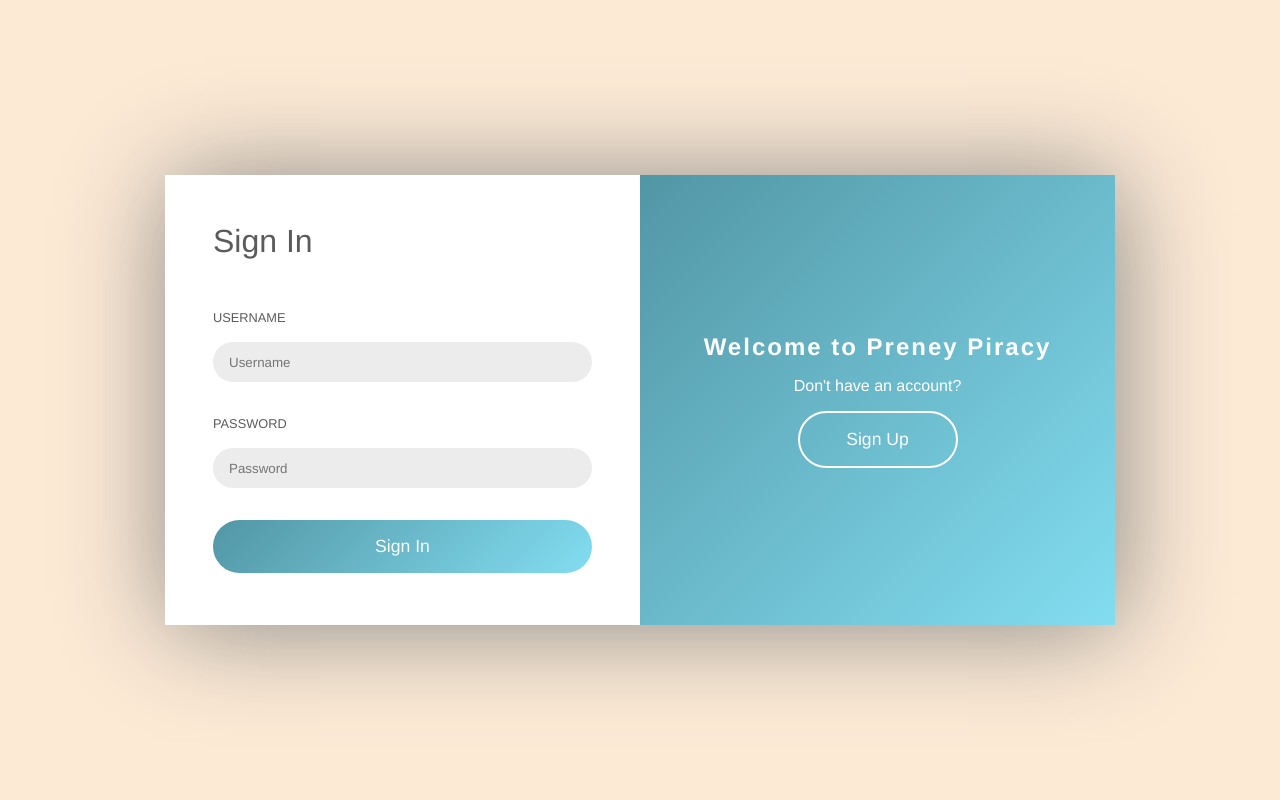
After one commit to akashrandhawa00/preney-piracy, a PHP site: page /login.html in a window 1280 px wide. The commit adds this page. Run offline with PHP 8.4, Linux system fonts and the light colour scheme.

Commit message:
Updated Login Page

```diff
--- a/global_css.css
+++ b/global_css.css
@@ -9,7 +9,7 @@
     margin: 0;
     padding: 0;
     box-sizing: border-box;
-    border: 1px solid orange;
+    /* border: 2px solid rgb(0, 255, 64); */
     font-family: helvetica;
 }
 
--- a/index.html
+++ b/index.html
@@ -36,7 +36,7 @@
         <a href="/contact.html"><button>Contact Us</button></a>
     </section>
     <footer class="footer">
-        <p>® Computer Science Hub</p>
+        <p>Preney Piracy</p>
         <div class="footer-links">
             <a href="facebook.com" class="fa fa-facebook"></a>
             <a href="twitter.com" class="fa fa-twitter"></a>
--- /dev/null
+++ b/login.css
@@ -0,0 +1,92 @@
+:root{
+    --color-1: 165,117,72;
+    --color-2:252,215,173;
+    --color-3:246,194,139;
+    --color-4:82,150,165;
+    --color-5:130,221,240;
+}
+
+body {
+    height: 100dvh;
+    display: flex;
+    align-items: center;
+    justify-content: center;
+    background-color: rgba(var(--color-2), .5);
+}
+
+.login-container {
+    max-width: 950px;
+    height: 450px;
+    display: flex;
+    background-color: white;
+    box-shadow: 3px 3px 100px 0px rgb(136, 136, 136);
+}
+
+#login-left-section {
+    padding: 3rem 1rem 3rem 1rem;
+    width: 50%;
+    color:rgb(91, 91, 91);
+
+}
+
+#login-left-section p{
+    font-size: 2rem;
+    padding-left: 2rem;
+}
+
+label {
+    font-size: .8rem;
+}
+
+
+#login-right-section {
+    width: 50%;
+    padding: 1rem;
+    display: flex;
+    flex-direction: column;
+    align-items: center;
+    justify-content: center;
+    gap: 1rem;
+    color: white;
+    background: rgb(2,0,36);
+    background: linear-gradient(-45deg, rgba(var(--color-5),1) 0%, rgba(var(--color-4),1) 100%);
+}
+
+.login-form {
+    padding: 1rem 2rem 0rem 2rem;
+    margin-top: 2rem;
+}
+
+input {
+    border-radius: 50px;
+    border: none;
+    background-color: rgb(236, 236, 236);
+    margin-top: 1rem;
+    margin-bottom: 2rem;
+}
+
+/* Button */
+
+button{
+    border-radius: 50px;
+    font-size: 1.1rem;
+}
+
+#login-right-section button {
+    background-color: transparent;
+    border: 2px solid white;
+    width: 10rem;
+}
+
+#login-left-section button {
+    border: none;
+    width: 100%;
+    background: rgb(2,0,36);
+    background: linear-gradient(-45deg, rgba(var(--color-5),1) 0%, rgba(var(--color-4),1) 100%);
+}
+
+#login-right-section button:hover {
+    background-color: white;
+    color: black;
+    box-shadow: none;
+}
--- /dev/null
+++ b/login.html
@@ -0,0 +1,33 @@
+<!DOCTYPE html>
+<html lang="en">
+<head>
+    <meta charset="UTF-8">
+    <meta name="viewport" content="width=device-width, initial-scale=1.0">
+    <title>Document</title>
+    <link rel="stylesheet" href="global_css.css">
+    <link rel="stylesheet" href="login.css">
+</head>
+<body>
+    <div id="page-container">
+        <div class="login-container">
+            <div id="login-left-section">
+                <p>Sign In</p>
+                <form class="login-form">
+                    <label for="username">USERNAME</label>
+                    <input type="text" id="username" placeholder="Username" name="username" required>
+
+                    <label for="password">PASSWORD</label>
+                    <input type="password" id="password" placeholder="Password" name="password" required>
+
+                    <button type="submit">Sign In</button>
+                </form>
+            </div>
+            <div id="login-right-section">
+                <h2>Welcome to Preney Piracy</h2>
+                <p>Don't have an account?</p>
+                <button>Sign Up</button>
+            </div>
+        </div>
+    </div>
+</body>
+</html>
```
